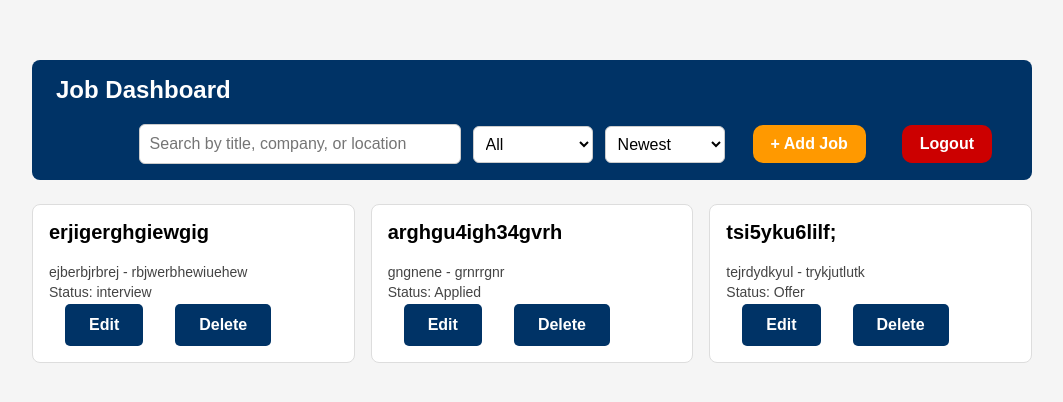
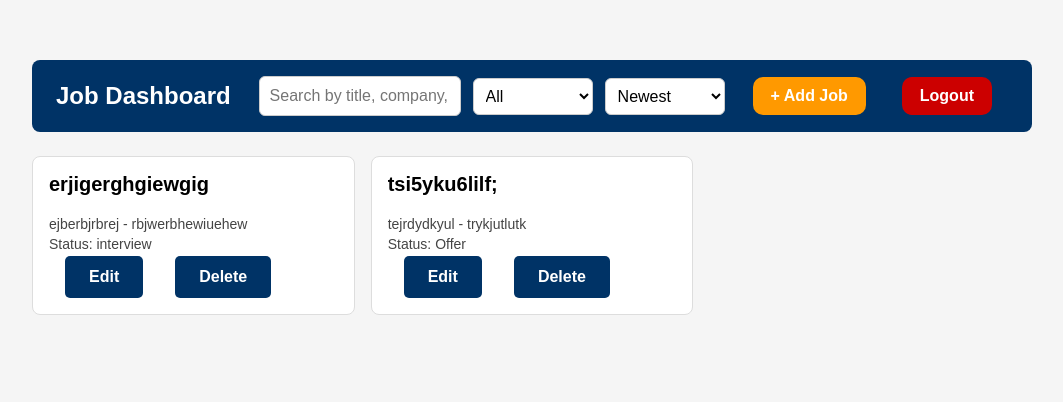
Before and after one commit to KGOPOTSOMANGENA/job-application-tracker, a React (Vite) app in the folder job-application-tracker/: page /dashboard in a window 1280 px wide. Shown: the top 402 px of the page, without its empty margins (108-1171 px from the left). Built offline with nearby package versions, Linux system fonts and the light colour scheme; data requests are answered from the project's data file; sample sign-in values are in the browser's storage.

Commit message:
Updated serch field

```diff
--- a/job-application-tracker/db.json
+++ b/job-application-tracker/db.json
@@ -35,14 +35,6 @@
       "description": "gregrwgbwrhrbgiurgberugjbggguggugergregergrgrgr"
     },
     {
-      "id": "338f",
-      "title": "arghgu4igh34gvrh",
-      "company": "gngnene",
-      "location": "grnrrgnr",
-      "status": "Applied",
-      "description": "tetrr3h"
-    },
-    {
       "id": "e5db",
       "title": "tsi5yku6lilf;",
       "company": "tejrdydkyul",
--- a/job-application-tracker/src/styles/HomePage.module.css
+++ b/job-application-tracker/src/styles/HomePage.module.css
@@ -34,7 +34,7 @@
 .searchInput {
   padding: 10px;
   font-size: 16px;
-  width: 300px;
+  width: 180px;
   border: 1px solid #ccc;
   border-radius: 6px;
 }
```
